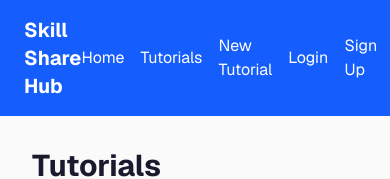
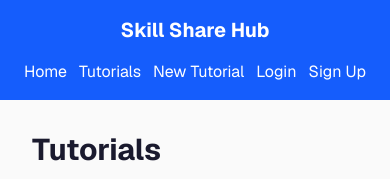
Before and after one commit to havor13/skill-share-hub, a Next.js app in the folder skill-share-hub/: page /tutorials in a window 390 px wide. Shown: the top 179 px of the page. Built offline with nearby package versions, Linux system fonts and the light colour scheme; no server answers; the database is empty.

Commit message:
Improve mobile responsiveness for navigation

```diff
--- a/skill-share-hub/components/Header.tsx
+++ b/skill-share-hub/components/Header.tsx
@@ -8,12 +8,12 @@
 
   return (
     <header className="bg-blue-600 text-white px-6 py-4">
-      <div className="flex justify-between items-center max-w-6xl mx-auto">
+      <div className="flex flex-col sm:flex-row items-center justify-between max-w-6xl mx-auto gap-4">
         <Link href="/" className="text-xl font-bold">
           Skill Share Hub
         </Link>
 
-        <nav className="flex gap-4 items-center">
+        <nav className="flex flex-wrap justify-center gap-3 items-center">
           <Link href="/" className="hover:underline">
             Home
           </Link>
```
